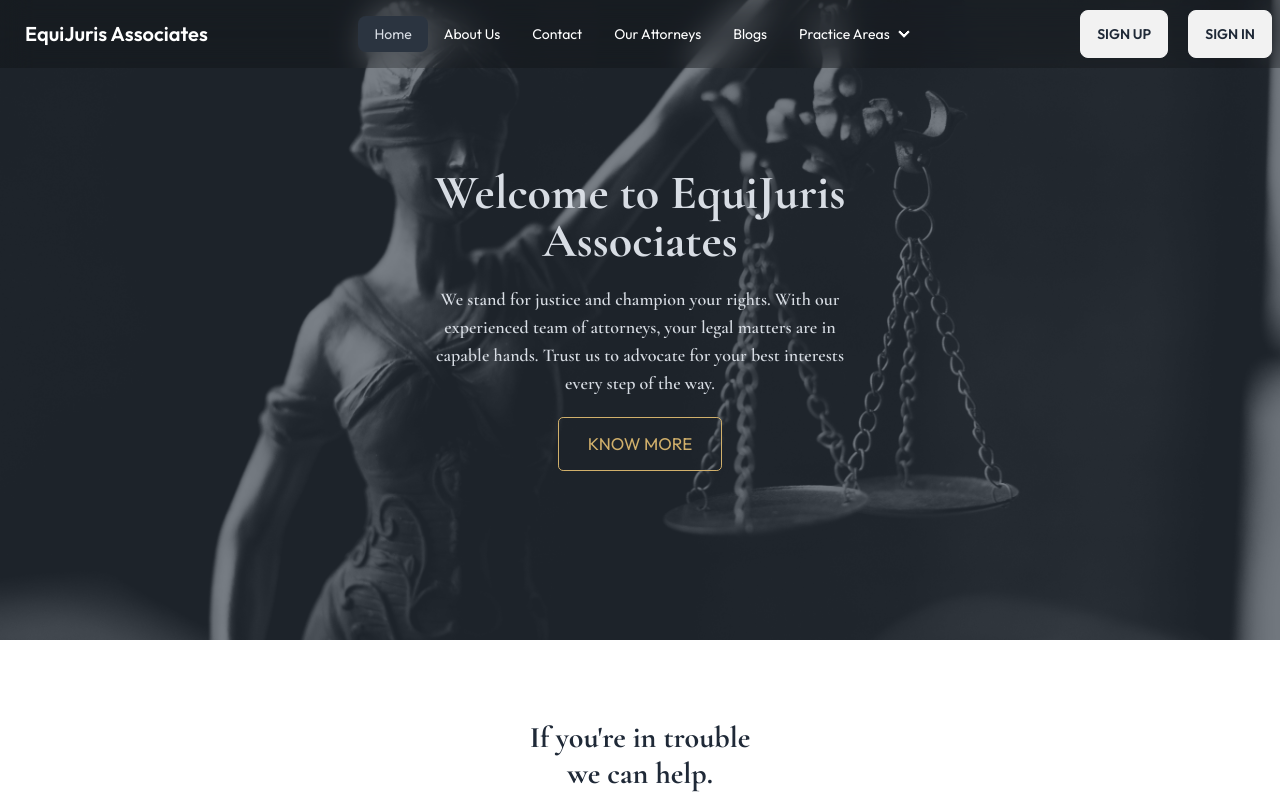
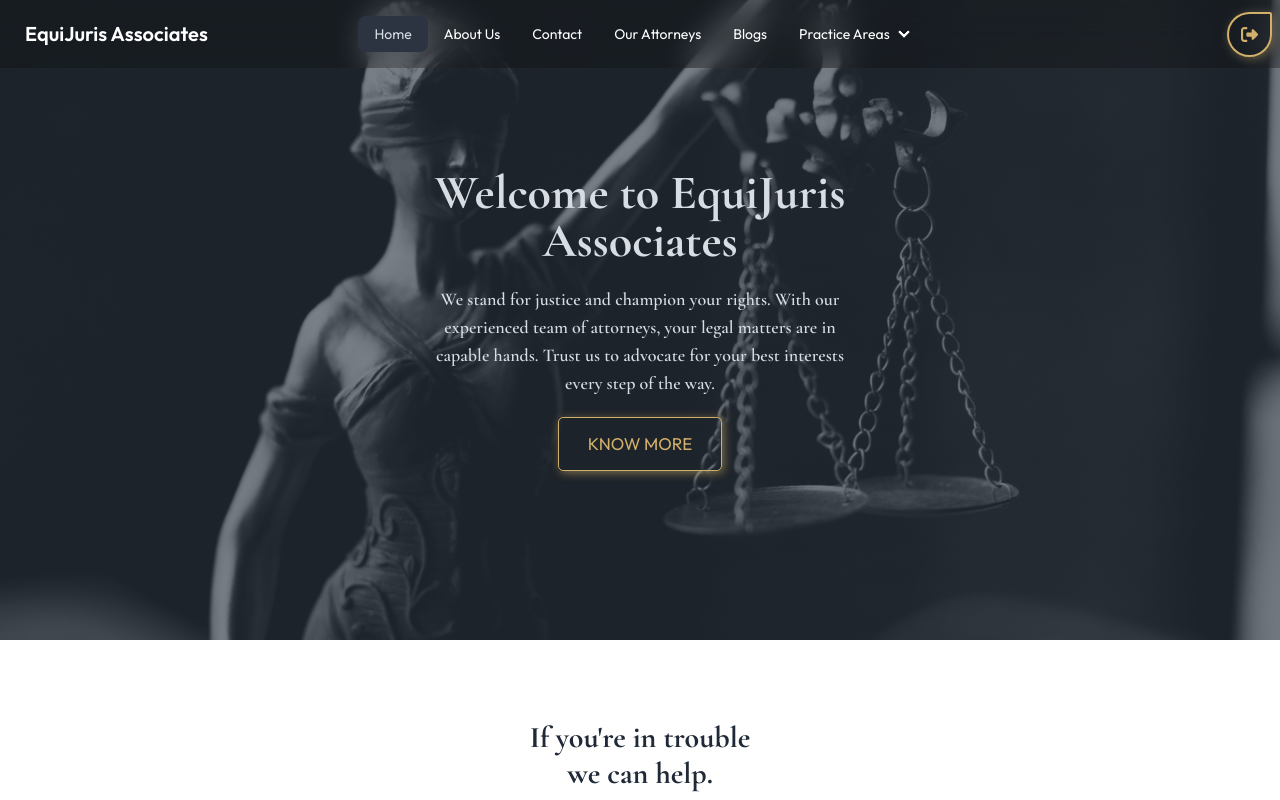
Before and after one commit to momo2396/EquiJuris_Associates_Frontend, a React (Vite) app: page / in a window 1280 px wide. Shown: the top 800 px of the page. Built offline with nearby package versions, Linux system fonts and the light colour scheme; no server answers.

Commit message:
authentication setup done

```diff
--- /dev/null
+++ b/src/components/shared/LogoutButton/LogoutButton.css
@@ -0,0 +1,69 @@
+.Btn {
+  display: flex;
+  align-items: center;
+  justify-content: flex-start;
+  width: 45px;
+  height: 45px;
+  border-width: 2px;
+  border-radius: 50%;
+  cursor: pointer;
+  position: relative;
+  overflow: hidden;
+  transition-duration: 0.3s;
+  box-shadow: 2px 2px 10px #d1b16b64;
+  background-color: transparent;
+  border-color: #d1b06b;
+  border-top-right-radius: 5%;
+  /* border-bottom-right-radius: 5%; */
+}
+
+/* plus sign */
+.sign {
+  width: 100%;
+  transition-duration: 0.3s;
+  display: flex;
+  align-items: center;
+  justify-content: center;
+}
+
+.sign svg {
+  width: 17px;
+}
+
+.sign svg path {
+  fill: #d1b06b;
+}
+/* text */
+.text {
+  position: absolute;
+  right: 0%;
+  width: 0%;
+  opacity: 0;
+  color: #d1b06b;
+  font-size: 1.2em;
+  font-weight: 600;
+  transition-duration: 0.3s;
+}
+/* hover effect on button width */
+.Btn:hover {
+  width: 125px;
+  border-radius: 10px;
+  transition-duration: 0.3s;
+}
+
+.Btn:hover .sign {
+  width: 30%;
+  transition-duration: 0.3s;
+  padding-left: 20px;
+}
+/* hover effect button's text */
+.Btn:hover .text {
+  opacity: 1;
+  width: 70%;
+  transition-duration: 0.3s;
+  padding-right: 10px;
+}
+/* button click effect*/
+.Btn:active {
+  transform: translate(2px, 2px);
+}
--- /dev/null
+++ b/src/components/shared/LogoutButton/LogoutButton.jsx
@@ -0,0 +1,15 @@
+import "./LogoutButton.css";
+const LogoutButton = () => {
+  return (
+    <button className="Btn">
+      <div className="sign">
+        <svg viewBox="0 0 512 512">
+          <path d="M377.9 105.9L500.7 228.7c7.2 7.2 11.3 17.1 11.3 27.3s-4.1 20.1-11.3 27.3L377.9 406.1c-6.4 6.4-15 9.9-24 9.9c-18.7 0-33.9-15.2-33.9-33.9l0-62.1-128 0c-17.7 0-32-14.3-32-32l0-64c0-17.7 14.3-32 32-32l128 0 0-62.1c0-18.7 15.2-33.9 33.9-33.9c9 0 17.6 3.6 24 9.9zM160 96L96 96c-17.7 0-32 14.3-32 32l0 256c0 17.7 14.3 32 32 32l64 0c17.7 0 32 14.3 32 32s-14.3 32-32 32l-64 0c-53 0-96-43-96-96L0 128C0 75 43 32 96 32l64 0c17.7 0 32 14.3 32 32s-14.3 32-32 32z"></path>
+        </svg>
+      </div>
+      <div className="text">Logout</div>
+    </button>
+  );
+};
+
+export default LogoutButton;
--- a/src/components/shared/Navbar.jsx
+++ b/src/components/shared/Navbar.jsx
@@ -1,6 +1,8 @@
 import { NavLink } from "react-router-dom";
+import LogoutButton from "./LogoutButton/LogoutButton";
 
 const Navbar = () => {
+  const user = true;
   return (
     <div className="navbar bg-black bg-opacity-20 backdrop-blur-lg fixed top-0 w-full text-white z-50">
       <div className="navbar-start">
@@ -135,12 +137,19 @@
         </ul>
       </div>
       <div className="navbar-end gap-5">
+        {!user ? (
+          <>
+            {" "}
             <NavLink to="/signUp" className="btn">
               Sign Up
             </NavLink>
             <NavLink to="/login" className="btn">
               Sign In
             </NavLink>
+          </>
+        ) : (
+          <LogoutButton />
+        )}
       </div>
     </div>
   );
--- a/src/components/shared/OutlineButton/OutlineButton.css
+++ b/src/components/shared/OutlineButton/OutlineButton.css
@@ -11,6 +11,7 @@
   font-size: 17px;
   border: 1px solid;
   text-transform: uppercase;
+  box-shadow: 2px 2px 10px #d1b16b87;
   color: var(--color);
   z-index: 1;
 }
--- a/src/firebase/firebase.config.js
+++ b/src/firebase/firebase.config.js
@@ -6,12 +6,12 @@
 
 // Your web app's Firebase configuration
 const firebaseConfig = {
-  apiKey: "AIzaSyCoOV39r56NjOgE2GmcOMnOPXgvNsbC3ZU",
-  authDomain: "equijuris-associates.firebaseapp.com",
-  projectId: "equijuris-associates",
-  storageBucket: "equijuris-associates.appspot.com",
-  messagingSenderId: "722800124032",
-  appId: "1:722800124032:web:c2564508fca46802f1c665"
+  apiKey: import.meta.env.VITE_apiKey,
+  authDomain: import.meta.env.VITE_authDomain,
+  projectId: import.meta.env.VITE_projectId,
+  storageBucket: import.meta.env.VITE_storageBucket,
+  messagingSenderId: import.meta.env.VITE_messagingSenderId,
+  appId: import.meta.env.VITE_appId
 };
 
 // Initialize Firebase
--- a/src/index.css
+++ b/src/index.css
@@ -1,11 +1,7 @@
 @tailwind base;
 @tailwind components;
 @tailwind utilities;
-@import url("https://fonts.googleapis.com/css2?family=Lato&display=swap");
 
-/* :root {
-  font-family: "Lato", sans-serif;
-} */
 .my_banner {
   background-image: url("/src/assets/banner/scale01.jpg");
 }
```
Lines whose indentation alone changed are shown as unchanged.
